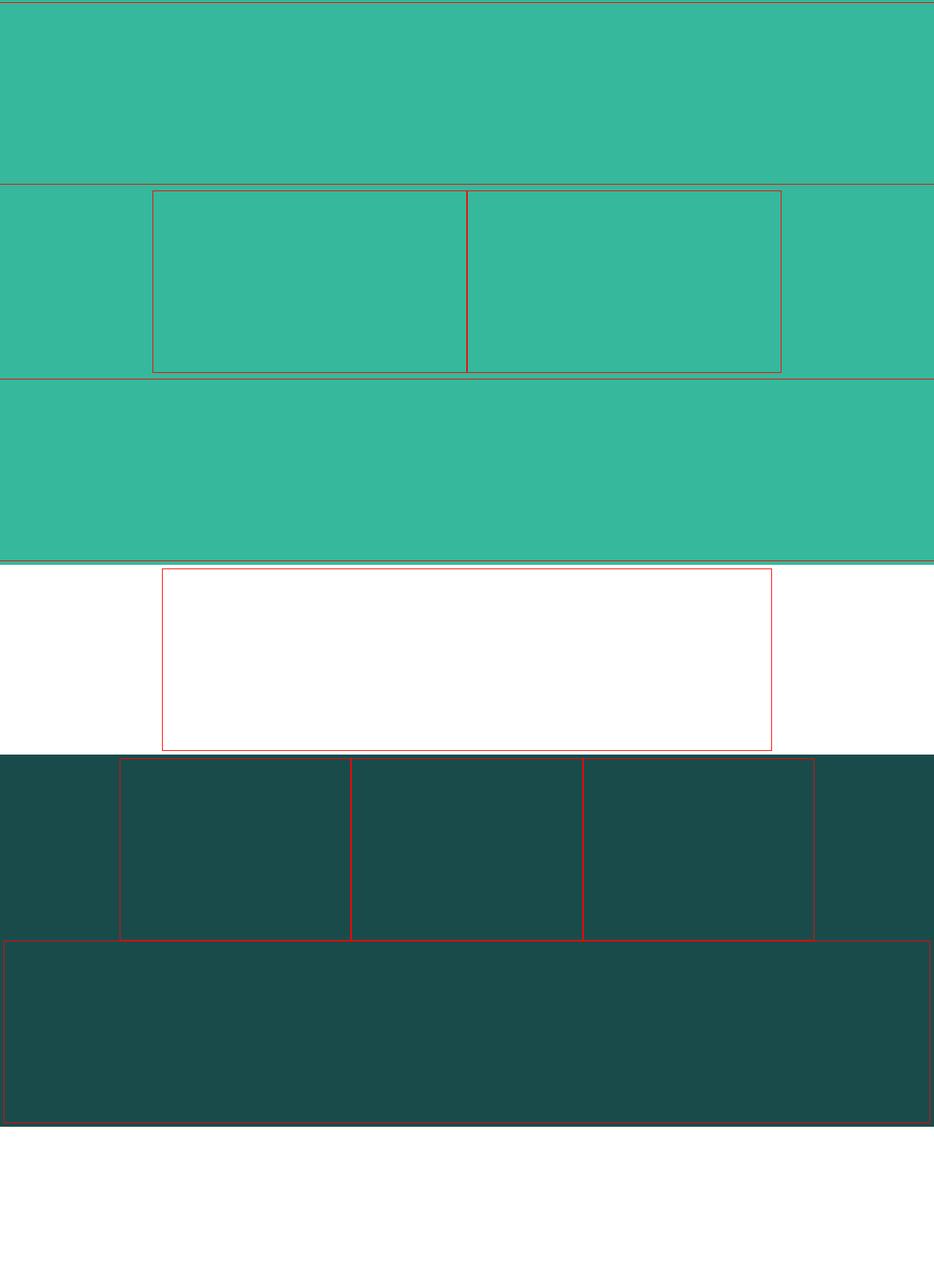
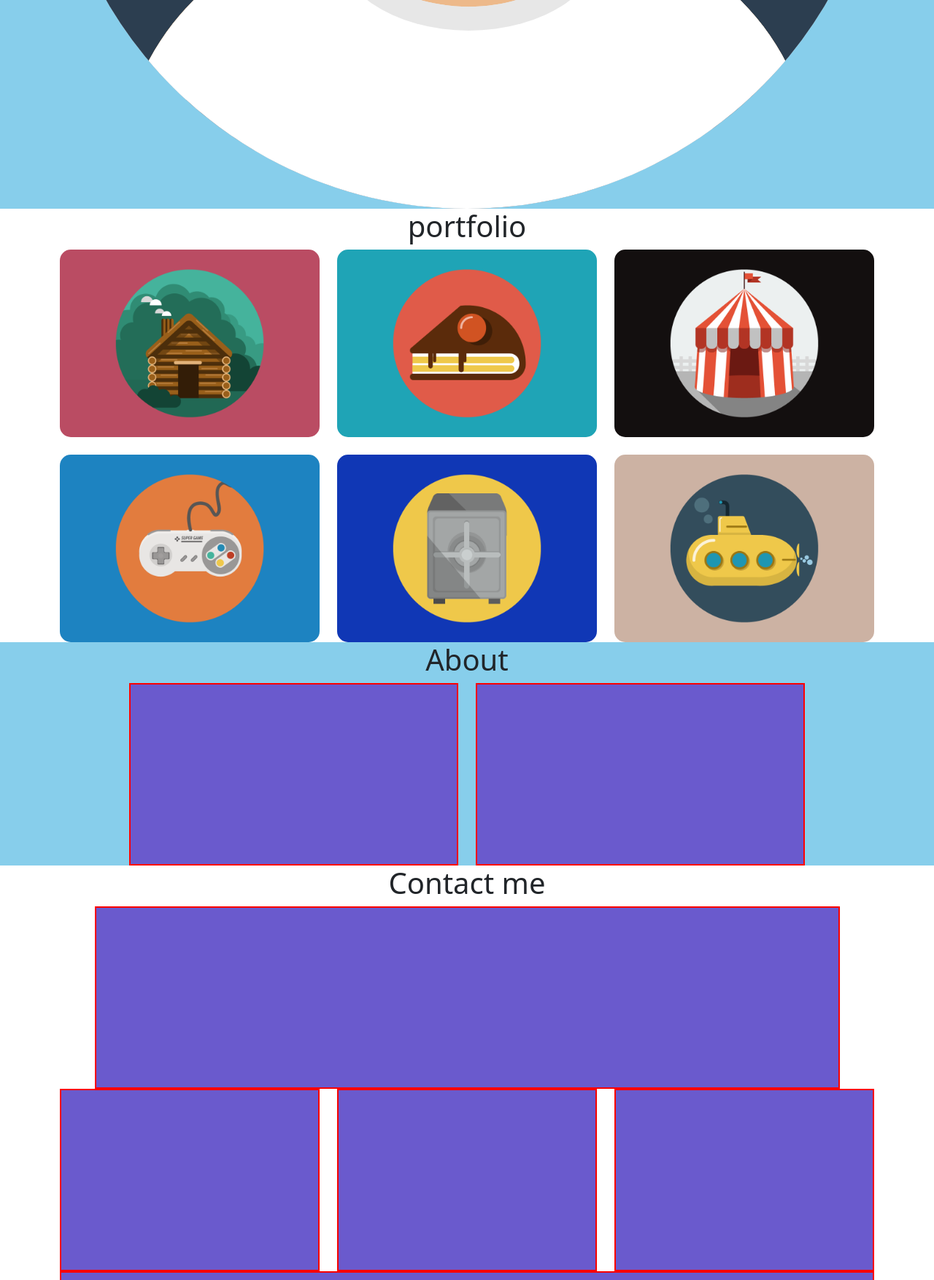
Before and after one commit to DavideZattra/html-css-bootstrap-freelancer, a plain HTML site: page index.html in a window 1280 px wide. Shown: the part 1046-2800 px from the top of the page at 73% size. Before the commit the page ends 2590 px from the top, so only its background shows below. Drawn offline with nearby package versions, Linux system fonts and the light colour scheme.

Commit message:
Added images and html structure reworked

```diff
--- a/css/style.css
+++ b/css/style.css
@@ -1,27 +1,21 @@
-.ms_bg-teal500{
-    background-color: rgb(53, 184, 155);
+.fullpage-wrapper{
+    background-color: skyblue;
 }
 
-.ms_bg-blue{
-    background-color: rgb(26, 75, 75);
+.filler-box{
+    background-color: slateblue;
+    border: 2px solid red;
+    height: 250px;
+    /* margin-bottom: 30px; da usare al posto della classe bootstrap gy-* */
 }
 
-.row{
-    padding: 5px;
-    height: fit-content;
+.header-filler-box{
+    height: 300px;
+    text-align: center;
 }
 
-.row.bg-teal500{
-    height:400px;
+/* PORTFOLIO STYLE */
+#portfolio img{
+    width: 100%;
+    border-radius: 15px;
 }
-
-.jumbotron-image{
-    display: block;
-    margin: 20px auto;
-}
-
-[class^="col"]{
-    border: 1px solid red;
-    height: 250px;
-
-}
--- a/index.html
+++ b/index.html
@@ -16,61 +16,143 @@
     <title>Freelancer</title>
 </head>
 <body>
+    <!-- JUMBOTRON SECTION -->
+    <section id="jumbotron">
 
-    <div class="container-fluid ">
+        <div class="fullpage-wrapper container-fluid ">
 
-        <!-- Jumbotron -->
-        <div class="row justify-content-center ms_bg-teal500">
+            <div class="row">
 
-            <div class="col-12 col-md-6 text-white ">
-                <!-- <img class="jumbotron-image" src="https://via.placeholder.com/150x150" alt="">
-                <h1 class="text-center text-uppercase fw-bold">Start Bootstrap</h1>
-                <h2 class="text-center"><i class="fas fa-star"></i></h2>
-                <p class="text-center text-uppercase fw-bold">graphic artist - web designer - illustrator</p> -->
+                <div class="col 12">
+
+                    <img src="img/avatar.svg" alt="avatar image">
+
+                </div>
+
             </div>
 
         </div>
 
-        <div class="row justify-content-center g-2 gx-5">
-            <div class="col-12"></div>
-            <div class="col-12 col-md-5 col-lg-3"></div>
-            <div class="col-12 col-md-5 col-lg-3"></div>
-            <div class="col-12 col-md-5 col-lg-3"></div>
-            <div class="w-100 d-none d-lg-block"></div>
-            <div class="col-12 col-md-5 col-lg-3"></div>
-            <div class="col-12 col-md-5 col-lg-3"></div>
-            <div class="col-12 col-md-5 col-lg-3"></div>
+    </section>
+
+    <!-- PORTFOLIO SECTION -->
+    <section id="portfolio">
+
+        <div class="container">
+
+            <div class="row">
+
+                <div class="col-12">
+
+                    <h1 class="text-center">portfolio</h1>
+
+                </div>
+
+            </div>
+
+            <div class="row gx-4 gy-4">
+
+                <div class="col-12 col-md-6 col-lg-4">
+                    <img src="img/cabin.png" alt="cabin image">
+                </div>
+                <div class="col-12 col-md-6 col-lg-4">
+                    <img src="img/cake.png" alt="cake image">
+                </div>
+                <div class="col-12 col-md-6 col-lg-4">
+                    <img src="img/circus.png" alt="circus image">
+                </div>
+                <div class="col-12 col-md-6 col-lg-4">
+                    <img src="img/game.png" alt="joypad image">
+                </div>
+                <div class="col-12 col-md-6 col-lg-4">
+                    <img src="img/safe.png" alt="safe image">
+                </div>
+                <div class="col-12 col-md-6 col-lg-4">
+                    <img src="img/submarine.png" alt="submarine image">
+                </div>
+            </div>
         </div>
 
-        <div class="row justify-content-center g-2 gx-5 ms_bg-teal500 ">
+    </section>
 
-            <div class="col-12"></div>
-            <div class="col-12 col-md-4"></div>
-            <div class="col-12 col-md-4"></div>
-            <div class="col-12"></div>
+    <!-- ABOUT SECTION -->
+    <section id="about-section" class="fullpage-wrapper">
+        <div class="container">
+            <div class="row">
+                <div class="col-12">
+                    <h1 class="text-center">About</h1>
+                </div>
+            </div>
+            <div class="row gy-4 justify-content-center">
+                <div class="col-12 col-md-4 col-lg-5">
+                    <div class="filler-box"></div>
+                </div>
+                <div class="col-12 col-md-4 col-lg-5">
+                    <div class="filler-box"></div>
+                </div>
+            </div>
+        </div>
+    </section>
 
+    <!-- CONTACT ME SECTION -->
+    <section id="contact-me">
+        <div class="container">
+            <div class="row">
+                <div class="col-12">
+                    <h1 class="text-center">Contact me</h1>
+                </div>
+            </div>
+            <div class="row justify-content-center">
+                <div class="col-8 col-md-8 col-lg-11">
+                    <div class="filler-box">
+
+
+
+                    </div>
+                </div>
+            </div>
         </div>
+    </section>
 
-        <div class="row justify-content-center g-2">
+    <!-- FOOTER SECTION -->
+    <footer>
+        <section>
 
-            <div class="col-8">
-                <form action="">
+            <div class="container">
 
-                </form>
+                <div class="row justify-content-center">
+
+                    <div class="col-12 col-md-3 col-lg-4 ">
+                        <div class="filler-box"></div>
+                    </div>
+                    <div class="col-12 col-md-4 col-lg-4 ">
+                        <div class="filler-box"></div>
+                    </div>
+                    <div class="col-12 col-md-3 col-lg-4 ">
+                        <div class="filler-box"></div>
+                    </div>
+
+                </div>
+
             </div>
 
+        </section>
 
-        </div>
+        <section>
 
-        <div class="row ms_bg-blue justify-content-center text-white ">
+            <div class="container">
+                <div class="row justify-content-center">
 
-            <div class="col-8 col-md-3"></div>
-            <div class="col-8 col-md-3"></div>
-            <div class="col-8 col-md-3"></div>
-            <div class="col-12"></div>
+                    <div class="col-12 text-center">
+                        <div class="filler-box"></div>
+                    </div>
 
-        </div>
-    </div>
+                </div>
+            </div>
+
+        </section>
+
+    </footer>
 
 </body>
 </html>
```
Also changed, not shown: img/avatar.svg (added), img/cabin.png (added), img/cake.png (added), img/circus.png (added), img/game.png (added), img/safe.png (added), img/submarine.png (added).
